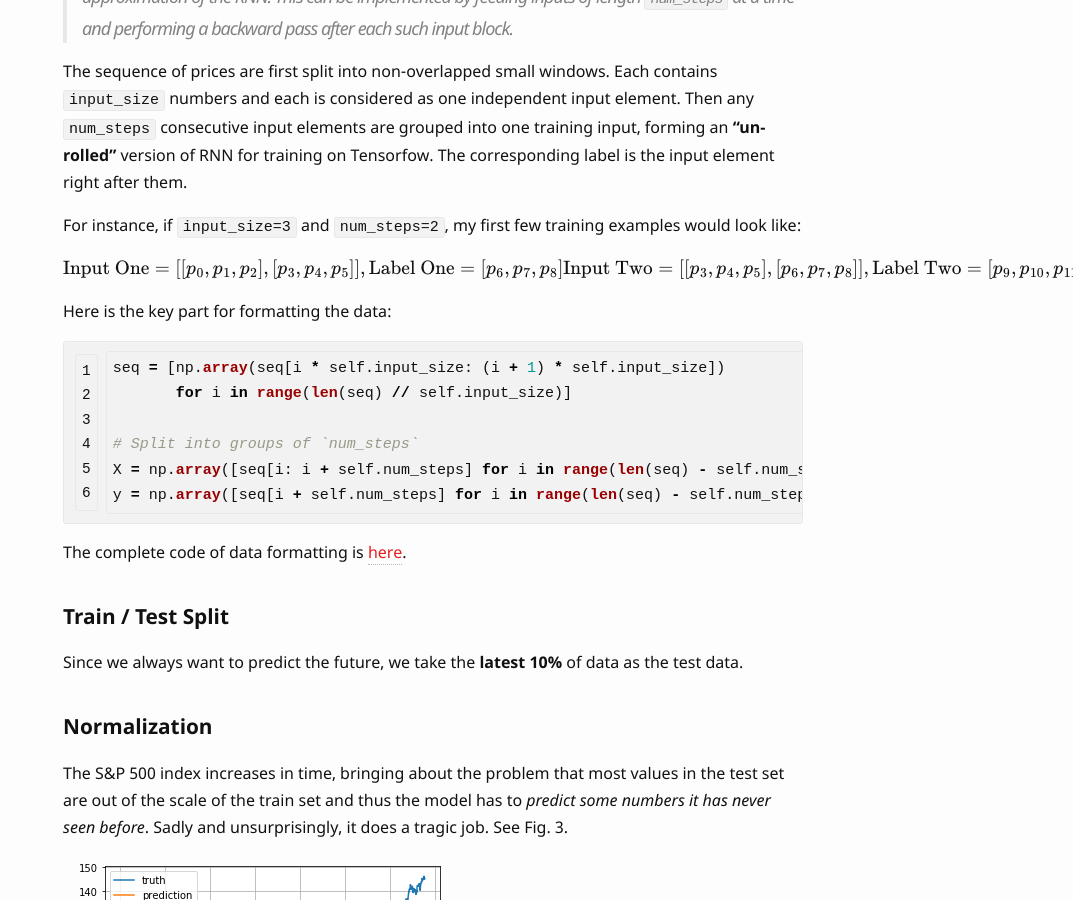
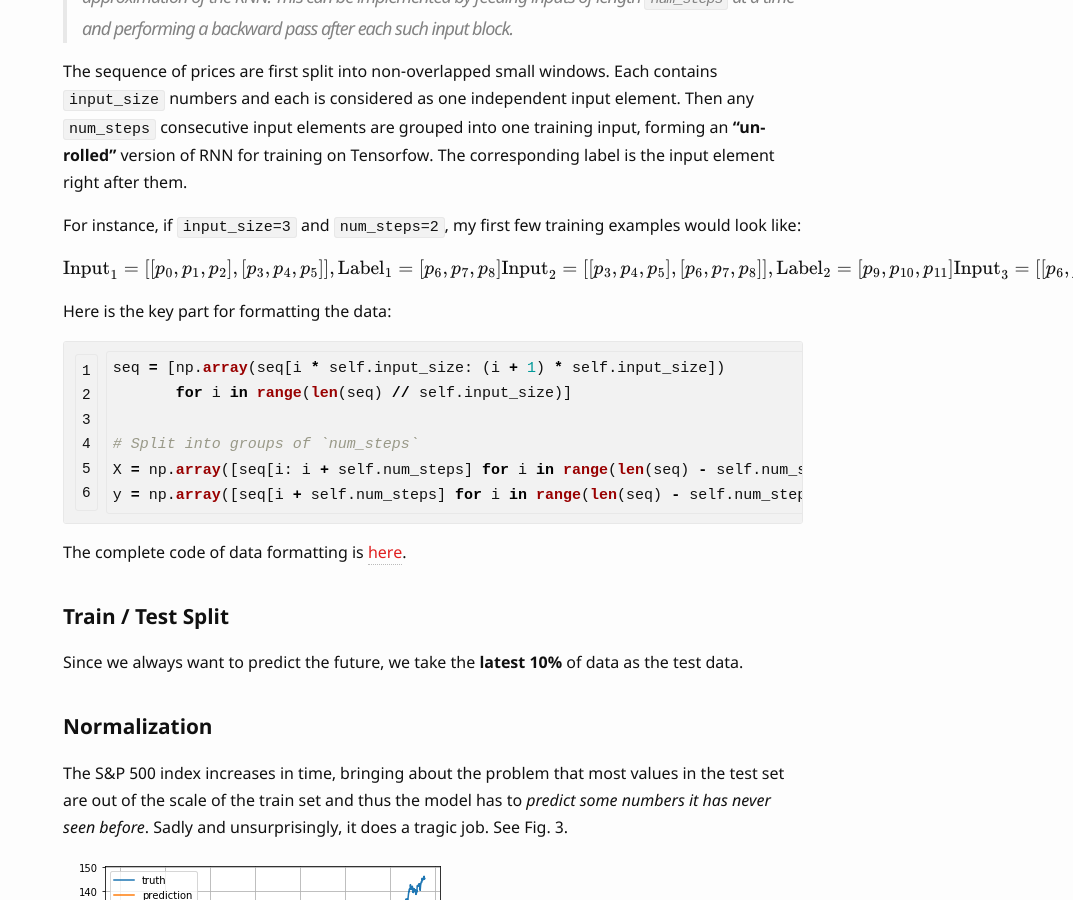
Before and after one commit to lilianweng/lil-log, a Jekyll site: the page built from _posts/2017-07-08-predict-stock-prices-using-RNN-part-1.md, in a window 1280 px wide and 900 px high, scrolled down 3397 px. Shown: the whole window, without its empty margins (207-1280 px from the left). Built offline with Jekyll 4.4.1, drawn with Linux system fonts in a browser that asks for light colours; formulas are drawn with MathJax 3.

Commit message:
correct typos

```diff
--- a/_posts/2017-07-08-predict-stock-prices-using-RNN-part-1.md
+++ b/_posts/2017-07-08-predict-stock-prices-using-RNN-part-1.md
@@ -94,11 +94,11 @@
 <a name="input_format_example"></a>For instance, if `input_size=3` and `num_steps=2`, my first few training examples would look like:
 
 $$
-\text{Input One} = [[p_0, p_1, p_2], [p_3, p_4, p_5]], \text{Label One} = [p_6, p_7, p_8] \\
+\text{Input}_1 = [[p_0, p_1, p_2], [p_3, p_4, p_5]], \text{Label}_1 = [p_6, p_7, p_8] \\
 
-\text{Input Two} = [[p_3, p_4, p_5], [p_6, p_7, p_8]], \text{Label Two} = [p_9, p_{10}, p_{11}] \\
+\text{Input}_2 = [[p_3, p_4, p_5], [p_6, p_7, p_8]], \text{Label}_2 = [p_9, p_{10}, p_{11}] \\
 
-\text{Input Three} = [[p_6, p_7, p_8], [p_9, p_{10}, p_{11}]], \text{Label Two} = [p_{11}, p_{12}, p_{13}]
+\text{Input}_3 = [[p_6, p_7, p_8], [p_9, p_{10}, p_{11}]], \text{Label}_3 = [p_{12}, p_{13}, p_{14}]
 $$
 
 
```
Also changed, not shown: 1 other file.
